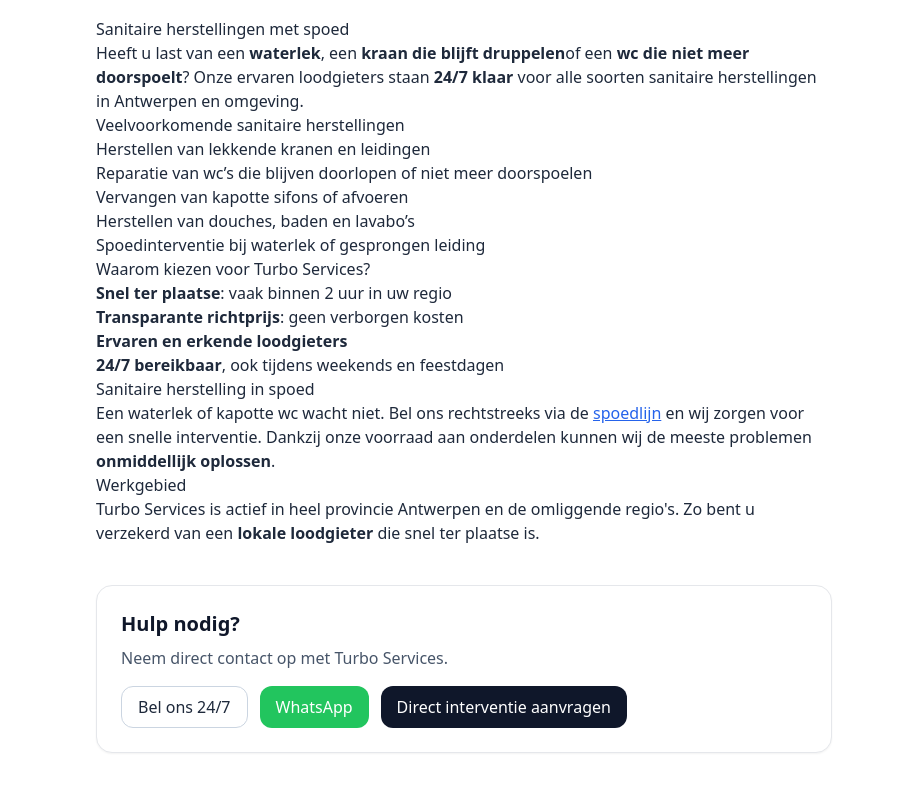
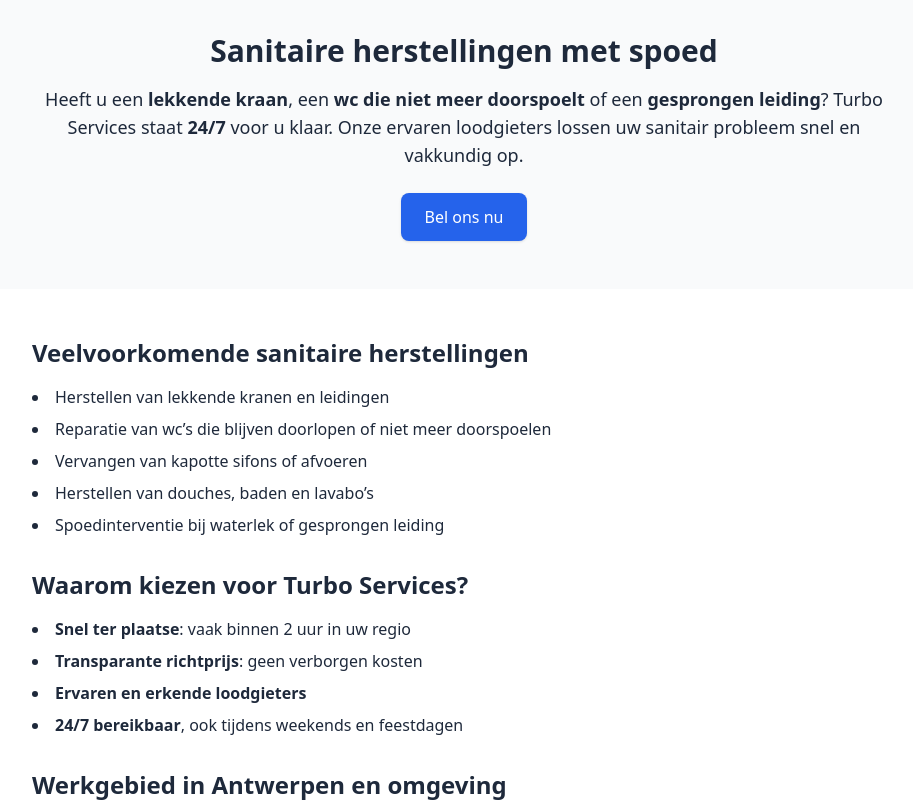
Before and after one commit to Turbo-89/turboservices, a Next.js app: page /diensten/sanitair-herstelling in a window 1280 px wide. Shown: the part 260-1062 px from the top of the page, without its empty margins (176-1089 px from the left). Built offline with nearby package versions, Linux system fonts and the light colour scheme.

Commit message:
Update page.tsx

```diff
--- a/app/diensten/sanitair-herstelling/page.tsx
+++ b/app/diensten/sanitair-herstelling/page.tsx
@@ -7,7 +7,7 @@ import FAQJsonLd from "@/components/seo/FAQJsonLd";
 export const metadata: Metadata = {
   title: "Sanitaire herstellingen (24/7) | Turbo Services",
   description:
-    "Lekkende kraan, kapotte wc of waterlek? Turbo Services staat 24/7 klaar voor alle sanitaire herstellingen. Snelle interventie en transparante richtprijs.",
+    "Lekkende kraan, kapotte wc of waterlek? Turbo Services staat 24/7 klaar voor alle sanitaire herstellingen in Antwerpen en omgeving. Snel ter plaatse en transparante richtprijs.",
 };
 
 export default function Page() {
@@ -15,61 +15,92 @@ export default function Page() {
     {
       question: "Welke sanitaire herstellingen voeren jullie uit?",
       answer:
-        "Wij herstellen lekkende kranen, kapotte wc’s, leidingen die gesprongen zijn, defecte sifons en alle dringende sanitaire problemen.",
+        "Wij herstellen lekkende kranen, kapotte wc’s, gesprongen leidingen, defecte sifons, douches, baden en lavabo’s. Voor elk acuut sanitair probleem kan u ons 24/7 bereiken.",
     },
     {
-      question: "Kan ik jullie 24/7 bereiken voor een dringende herstelling?",
+      question: "Zijn jullie dag en nacht bereikbaar?",
       answer:
-        "Ja, onze nooddienst is dag en nacht bereikbaar, ook tijdens weekends en feestdagen.",
+        "Ja, onze nooddienst is 24/7 bereikbaar, ook tijdens weekends en feestdagen. We zorgen voor een snelle interventie bij dringende sanitaire problemen.",
     },
     {
-      question: "Werken jullie met een richtprijs?",
+      question: "Werken jullie met vaste richtprijzen?",
       answer:
-        "Ja, wij communiceren altijd een transparante richtprijs zodat u meteen weet waar u aan toe bent.",
+        "Ja, wij communiceren altijd een transparante richtprijs zodat u meteen weet waar u aan toe bent. Geen verrassingen achteraf.",
     },
   ];
 
   return (
-    <main className="prose max-w-3xl mx-auto px-4 py-8">
-      <h1>Sanitaire herstellingen met spoed</h1>
-      <p>
-        Heeft u last van een <strong>waterlek</strong>, een <strong>kraan die blijft druppelen</strong>
-        of een <strong>wc die niet meer doorspoelt</strong>? Onze ervaren loodgieters staan{" "}
-        <strong>24/7 klaar</strong> voor alle soorten sanitaire herstellingen in Antwerpen en omgeving.
+    <main>
+      {/* Hero / Intro */}
+      <section className="bg-gray-50 py-12">
+        <div className="max-w-4xl mx-auto px-4 text-center">
+          <h1 className="text-3xl font-bold mb-4">
+            Sanitaire herstellingen met spoed
+          </h1>
+          <p className="text-lg mb-6">
+            Heeft u een <strong>lekkende kraan</strong>, een{" "}
+            <strong>wc die niet meer doorspoelt</strong> of een{" "}
+            <strong>gesprongen leiding</strong>? Turbo Services staat{" "}
+            <strong>24/7</strong> voor u klaar. Onze ervaren loodgieters lossen
+            uw sanitair probleem snel en vakkundig op.
           </p>
+          <Link
+            href="/contact"
+            className="inline-block bg-blue-600 text-white px-6 py-3 rounded-lg shadow hover:bg-blue-700 transition"
+          >
+            Bel ons nu
+          </Link>
+        </div>
+      </section>
 
-      <h2>Veelvoorkomende sanitaire herstellingen</h2>
-      <ul>
+      {/* Content */}
+      <section className="max-w-4xl mx-auto px-4 py-12 space-y-8">
+        <div>
+          <h2 className="text-2xl font-semibold mb-4">
+            Veelvoorkomende sanitaire herstellingen
+          </h2>
+          <ul className="list-disc list-inside space-y-2">
             <li>Herstellen van lekkende kranen en leidingen</li>
             <li>Reparatie van wc’s die blijven doorlopen of niet meer doorspoelen</li>
             <li>Vervangen van kapotte sifons of afvoeren</li>
             <li>Herstellen van douches, baden en lavabo’s</li>
             <li>Spoedinterventie bij waterlek of gesprongen leiding</li>
           </ul>
+        </div>
 
-      <h2>Waarom kiezen voor Turbo Services?</h2>
-      <ul>
-        <li><strong>Snel ter plaatse</strong>: vaak binnen 2 uur in uw regio</li>
-        <li><strong>Transparante richtprijs</strong>: geen verborgen kosten</li>
-        <li><strong>Ervaren en erkende loodgieters</strong></li>
-        <li><strong>24/7 bereikbaar</strong>, ook tijdens weekends en feestdagen</li>
+        <div>
+          <h2 className="text-2xl font-semibold mb-4">
+            Waarom kiezen voor Turbo Services?
+          </h2>
+          <ul className="list-disc list-inside space-y-2">
+            <li>
+              <strong>Snel ter plaatse</strong>: vaak binnen 2 uur in uw regio
+            </li>
+            <li>
+              <strong>Transparante richtprijs</strong>: geen verborgen kosten
+            </li>
+            <li>
+              <strong>Ervaren en erkende loodgieters</strong>
+            </li>
+            <li>
+              <strong>24/7 bereikbaar</strong>, ook tijdens weekends en
+              feestdagen
+            </li>
           </ul>
+        </div>
 
-      <h2>Sanitaire herstelling in spoed</h2>
+        <div>
+          <h2 className="text-2xl font-semibold mb-4">
+            Werkgebied in Antwerpen en omgeving
+          </h2>
           <p>
-        Een waterlek of kapotte wc wacht niet. Bel ons rechtstreeks via de{" "}
-        <Link href="/contact" className="text-blue-600 underline">
-          spoedlijn
-        </Link>{" "}
-        en wij zorgen voor een snelle interventie. Dankzij onze voorraad aan onderdelen
-        kunnen wij de meeste problemen <strong>onmiddellijk oplossen</strong>.
+            Turbo Services is actief in heel Antwerpen en de omliggende
+            gemeenten. Zo bent u verzekerd van een{" "}
+            <strong>lokale loodgieter</strong> die snel ter plaatse is voor
+            sanitaire herstellingen.
           </p>
-
-      <h2>Werkgebied</h2>
-      <p>
-        Turbo Services is actief in heel provincie Antwerpen en de omliggende regio's.
-        Zo bent u verzekerd van een <strong>lokale loodgieter</strong> die snel ter plaatse is.
-      </p>
+        </div>
+      </section>
 
       <CTA />
 
```
Lines whose indentation alone changed are shown as unchanged.
